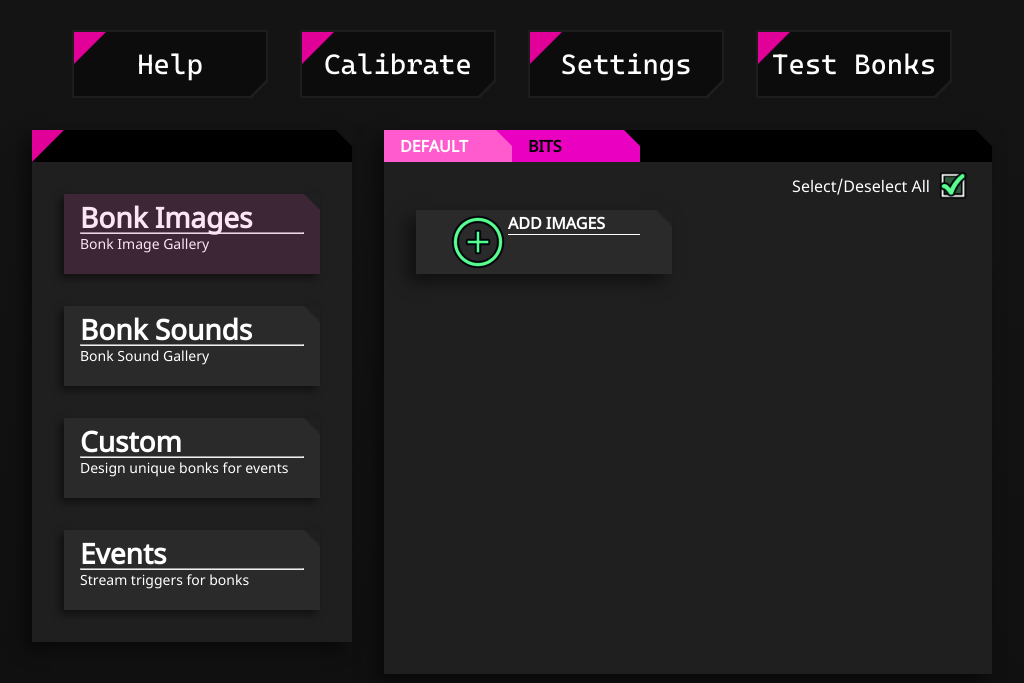
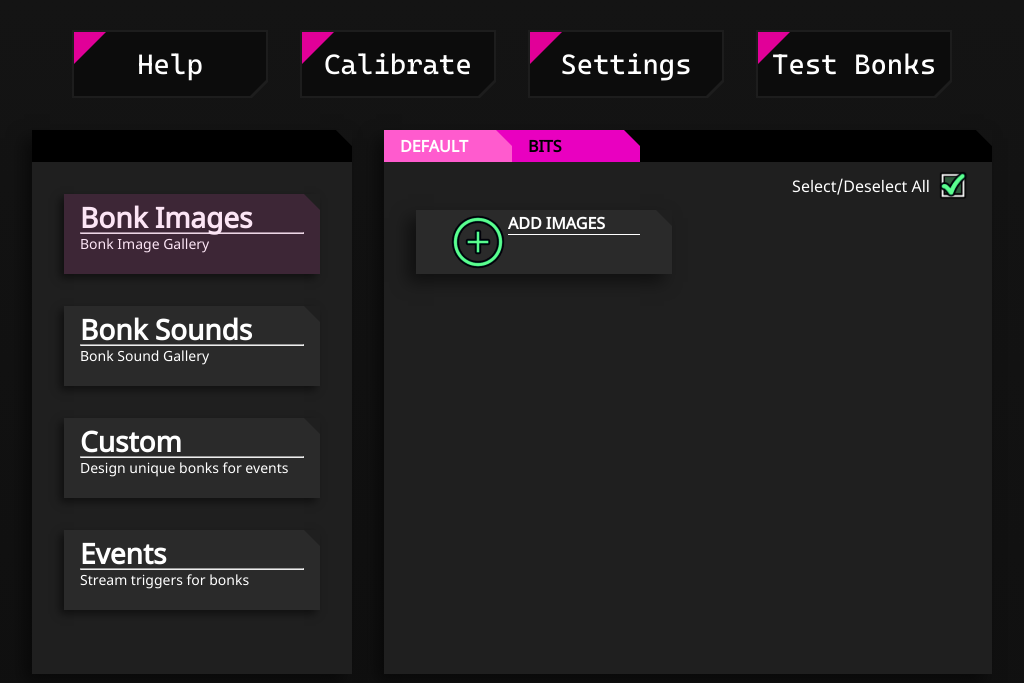
Before and after one commit to typeou/karasubonk, an Electron app: page index.html in a window 1024 px wide. Shown: the part 66-749 px from the top of the page. Drawn offline with Linux system fonts and the light colour scheme; no server answers.

Commit message:
Fixed a scaling issue that appeared in certain circumstances.

```diff
--- a/style.css
+++ b/style.css
@@ -265,7 +265,7 @@ a {
 #sideBar {
     margin-left: 32px;
     width: 320px;
-    height: 512px;
+    height: 100%;
     box-shadow: -8px 8px 16px rgba(0, 0, 0, 0.5);
 }
 
@@ -273,7 +273,9 @@ a {
     background-color: #1F1F1F;
     border-top: 32px solid black;
     width: 100%;
-    height: 480px;
+    height: calc(100% - 32px);
+    overflow-x: clip;
+    overflow-y: scroll;
     position: relative;
     clip-path: polygon(0% 0%, calc(100% - 16px) 0%, 100% 16px, 100% 100%, 0% 100%);
 }
```
